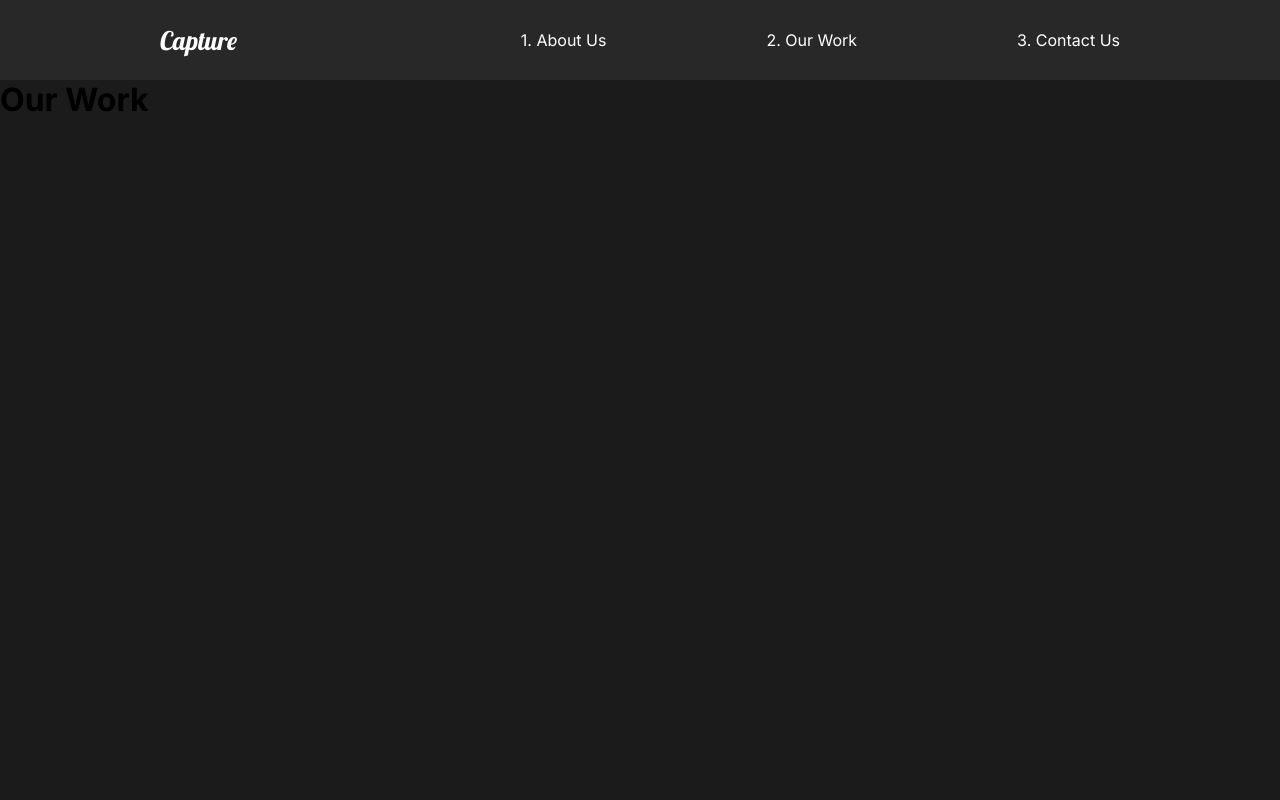
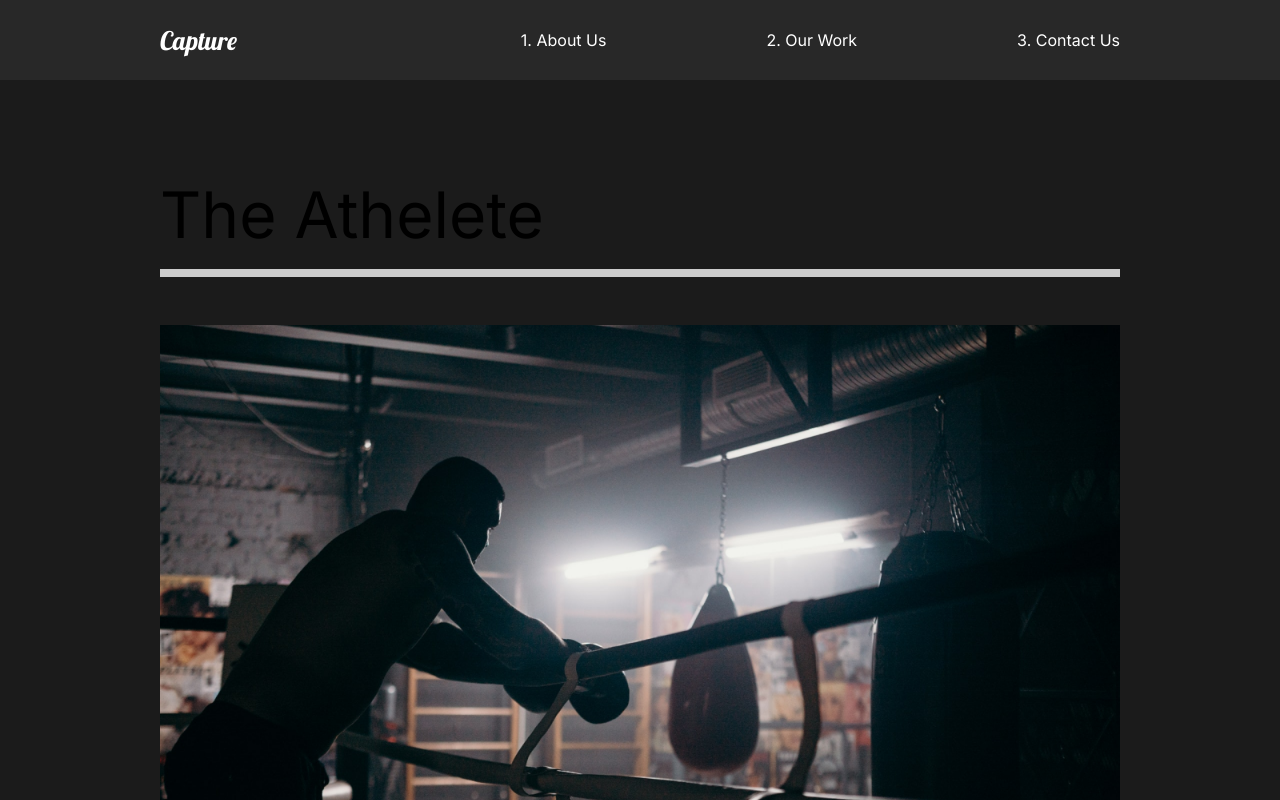
Before and after one commit to sabarikennady/Portfolio, a React (Create React App) app: page /work in a window 1280 px wide. Shown: the top 800 px of the page. Built offline with nearby package versions, Linux system fonts and the light colour scheme.

Commit message:
added our work contents

```diff
--- a/src/pages/OurWork.js
+++ b/src/pages/OurWork.js
@@ -1,7 +1,59 @@
 import React from "react";
+import styled from "styled-components";
+import { Link } from "react-router-dom";
+import athelete from "../img/athlete-small.png";
+import theracer from "../img/theracer-small.png";
+import goodtimes from "../img/goodtimes-small.png";
 
 const OurWork = () => {
-  return <h1>Our Work</h1>;
+  return (
+    <Work>
+      <Movie>
+        <h2>The Athelete</h2>
+        <div className="Line"></div>
+        <Link>
+          <img src={athelete} alt="athelete-icon" />
+        </Link>
+      </Movie>
+      <Movie>
+        <h2>The Racer</h2>
+        <div className="Line"></div>
+        <Link>
+          <img src={theracer} alt="theracer-icon" />
+        </Link>
+      </Movie>
+      <Movie>
+        <h2>Good Times</h2>
+        <div className="Line"></div>
+        <Link>
+          <img src={goodtimes} alt="goodtimes-icon" />
+        </Link>
+      </Movie>
+    </Work>
+  );
 };
 
+const Work = styled.div`
+  min-height: 100vh;
+  overflow: hidden;
+  padding: 5rem 10rem;
+  h2 {
+    padding: 1rem 0rem;
+  }
+`;
+
+const Movie = styled.div`
+  padding-bottom: 10rem;
+  .Line {
+    height: 0.5rem;
+    background: #cccccc;
+    margin-bottom: 3rem;
+  }
+  img {
+    width: 100%;
+    height: 70vh;
+    object-fit: cover;
+  }
+`;
+
 export default OurWork;
```
